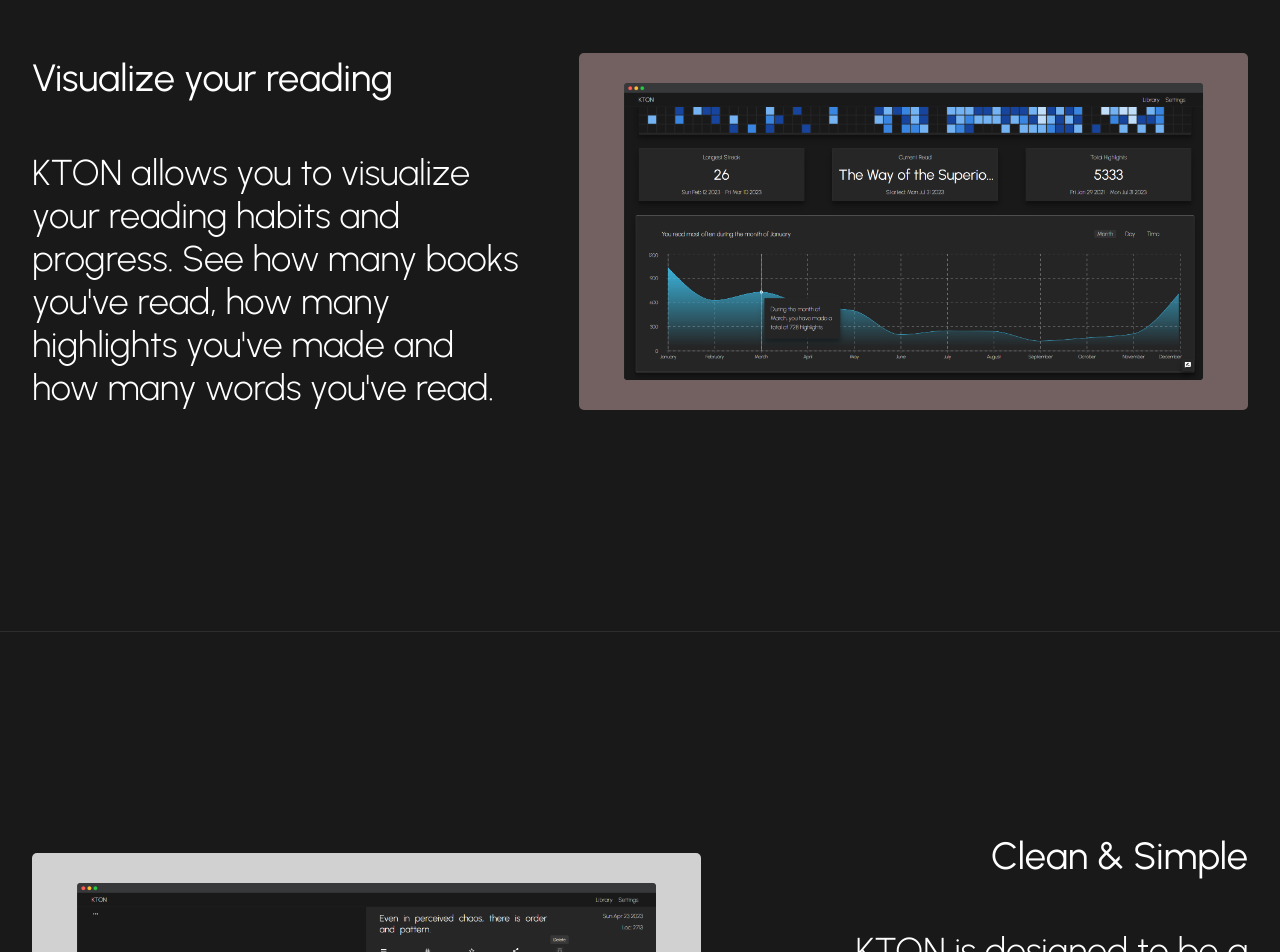
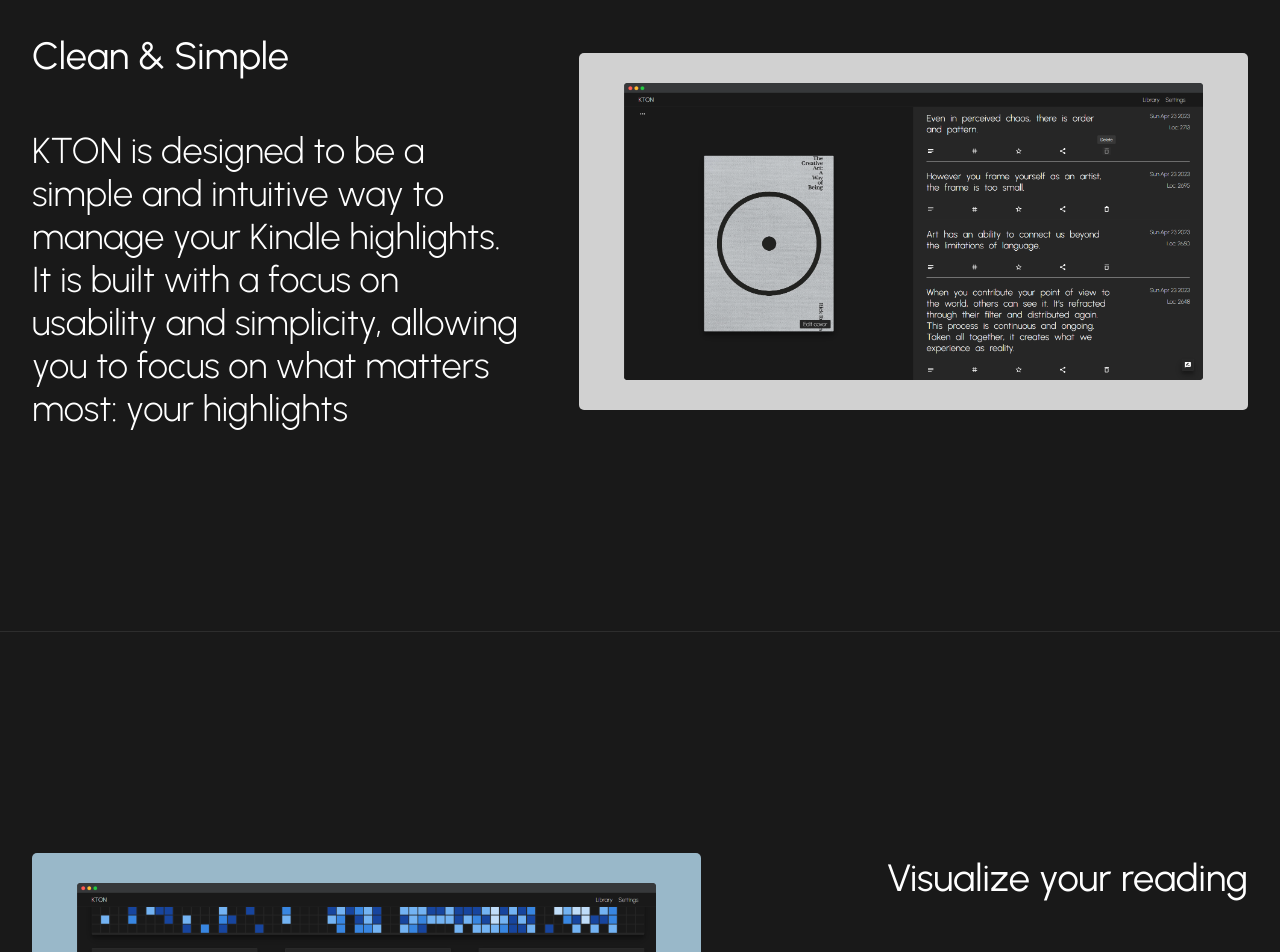
Before and after one commit to ssutl/KTON-Landing, a Next.js app: page / in a window 1280 px wide. Shown: the part 1080-2032 px from the top of the page. Built offline with nearby package versions, Linux system fonts and the light colour scheme; no server answers.

Commit message:
Changing colours

```diff
--- a/src/pages/index.tsx
+++ b/src/pages/index.tsx
@@ -13,8 +13,8 @@
       <div className={styles.main}>
         {/* <LandingDisplay /> */}
         <FeatureBanner image="Library" side="right" />
-        <FeatureBanner image="Graphs" side="left" />
-        <FeatureBanner image="Book" side="right" />
+        <FeatureBanner image="Book" side="left" />
+        <FeatureBanner image="Graphs" side="right" />
         <FeatureBanner image="Share" side="left" />
       </div>
     </>
```
Also changed, not shown: public/Resources/Graphs.png.
